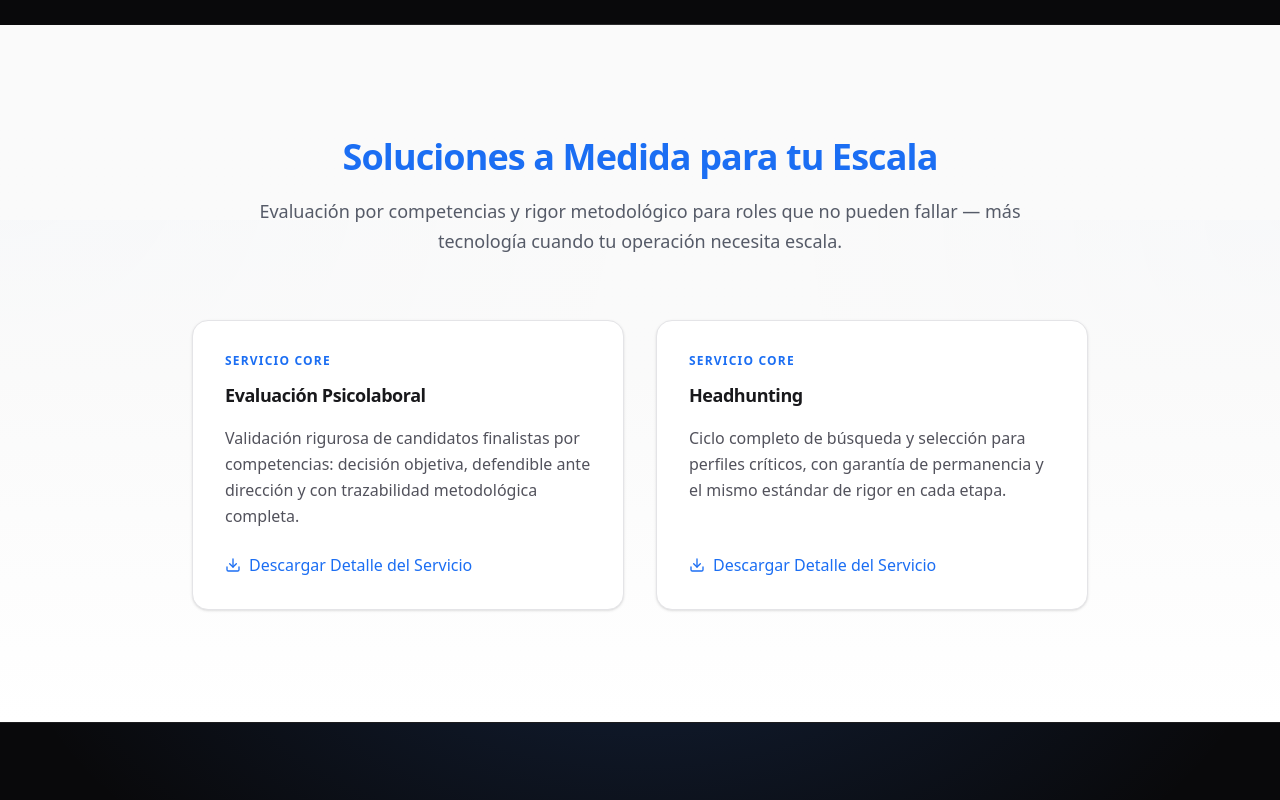
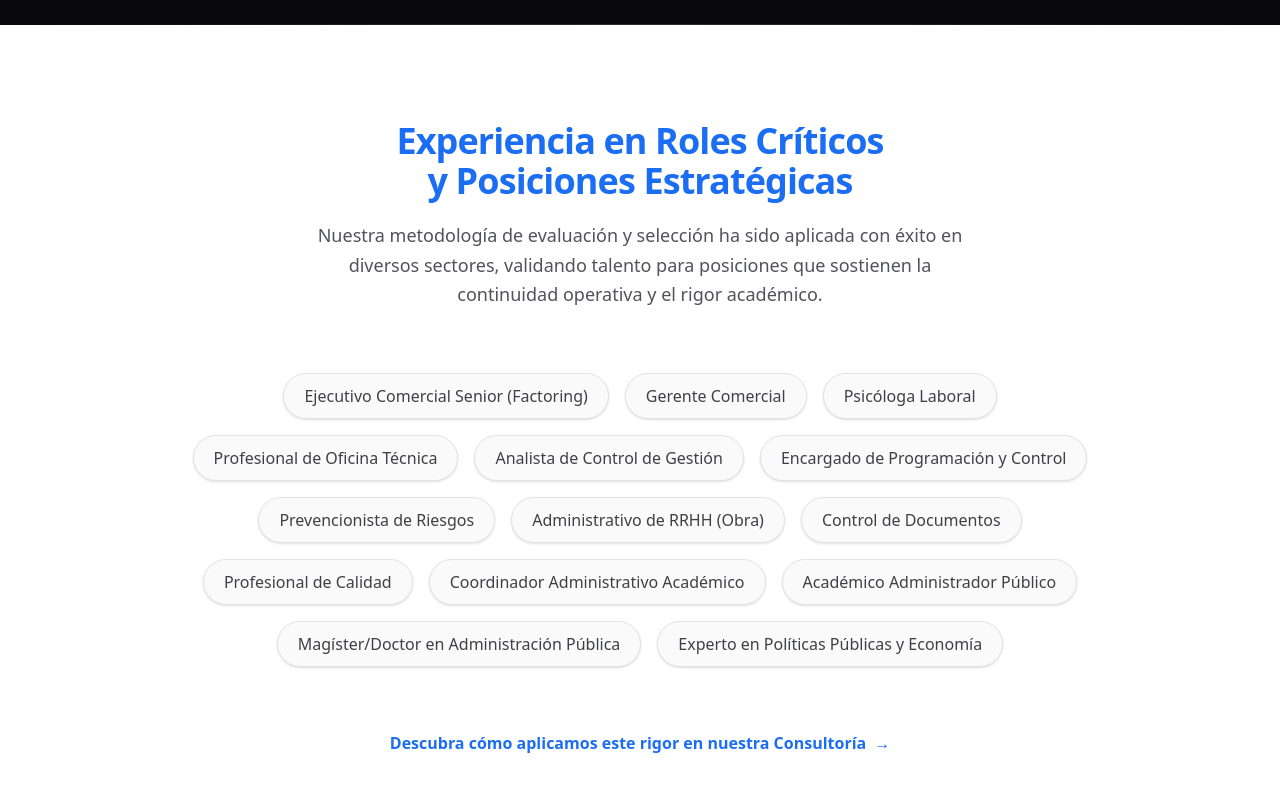
Before and after one commit to ffernandez-obrii/obrii-marketing-web, a Next.js app: page / in a window 1280 px wide. Shown: the part 1380-2180 px from the top of the page. Built offline with nearby package versions, Linux system fonts and the light colour scheme; no server answers.

Commit message:
feat: nueva sección de trayectoria de cargos con enlace a consultoria

```diff
--- a/src/app/page.tsx
+++ b/src/app/page.tsx
@@ -3,6 +3,7 @@ import { Footer } from "@/components/Footer";
 import { Hero } from "@/components/Hero";
 import { Methodology } from "@/components/Methodology";
 import { Navbar } from "@/components/Navbar";
+import { RolesTrayectoria } from "@/components/RolesTrayectoria";
 import { SaaSPromo } from "@/components/SaaSPromo";
 import { Services } from "@/components/Services";
 export default function Home() {
@@ -12,6 +13,7 @@ export default function Home() {
       <main className="flex flex-1 flex-col pt-0">
         <Hero />
         <SaaSPromo />
+        <RolesTrayectoria />
         <Services />
         <Methodology />
         <ConsultantProfile />
--- /dev/null
+++ b/src/components/RolesTrayectoria.tsx
@@ -0,0 +1,58 @@
+import Link from "next/link";
+
+const roles = [
+  "Ejecutivo Comercial Senior (Factoring)",
+  "Gerente Comercial",
+  "Psicóloga Laboral",
+  "Profesional de Oficina Técnica",
+  "Analista de Control de Gestión",
+  "Encargado de Programación y Control",
+  "Prevencionista de Riesgos",
+  "Administrativo de RRHH (Obra)",
+  "Control de Documentos",
+  "Profesional de Calidad",
+  "Coordinador Administrativo Académico",
+  "Académico Administrador Público",
+  "Magíster/Doctor en Administración Pública",
+  "Experto en Políticas Públicas y Economía"
+];
+
+export function RolesTrayectoria() {
+  return (
+    <section className="w-full bg-white px-6 py-20 sm:px-10 md:py-24 lg:px-12">
+      <div className="mx-auto max-w-4xl">
+        <header className="mb-12 text-center md:mb-16">
+          <h2 className="text-balance text-3xl font-semibold tracking-tight text-primary sm:text-4xl">
+            Experiencia en Roles Críticos y Posiciones Estratégicas
+          </h2>
+          <p className="mx-auto mt-5 max-w-2xl text-pretty text-base leading-relaxed text-zinc-600 sm:text-lg">
+            Nuestra metodología de evaluación y selección ha sido aplicada con éxito en diversos sectores, validando talento para posiciones que sostienen la continuidad operativa y el rigor académico.
+          </p>
+        </header>
+
+        <ul className="flex flex-wrap items-center justify-center gap-3 md:gap-4">
+          {roles.map((role) => (
+            <li
+              key={role}
+              className="rounded-full border border-zinc-200 bg-zinc-50 px-4 py-2 text-sm font-medium text-zinc-700 shadow-sm transition-all hover:border-primary/40 hover:bg-white hover:text-primary hover:shadow-md sm:px-5 sm:py-2.5 sm:text-base"
+            >
+              {role}
+            </li>
+          ))}
+        </ul>
+
+        <div className="mt-14 flex justify-center text-center md:mt-16">
+          <Link
+            href="/consultoria"
+            className="group inline-flex items-center gap-2 text-base font-semibold text-primary transition-colors hover:text-primary/80"
+          >
+            Descubra cómo aplicamos este rigor en nuestra Consultoría
+            <span aria-hidden="true" className="transition-transform group-hover:translate-x-1">
+              &rarr;
+            </span>
+          </Link>
+        </div>
+      </div>
+    </section>
+  );
+}
```
